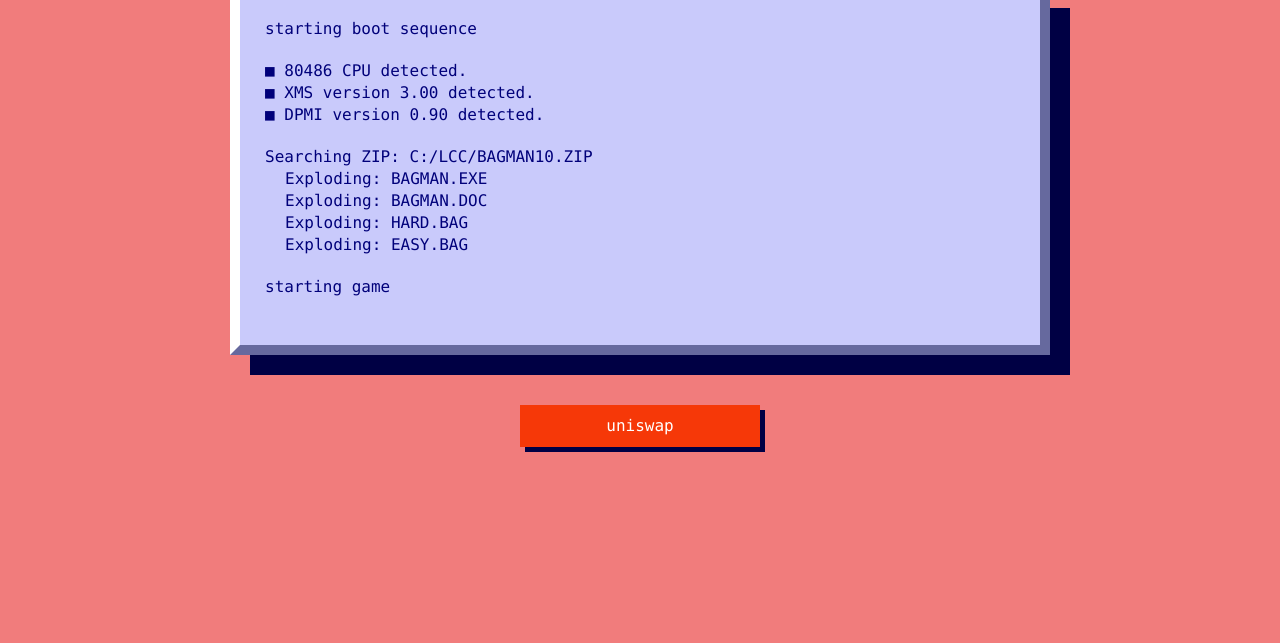
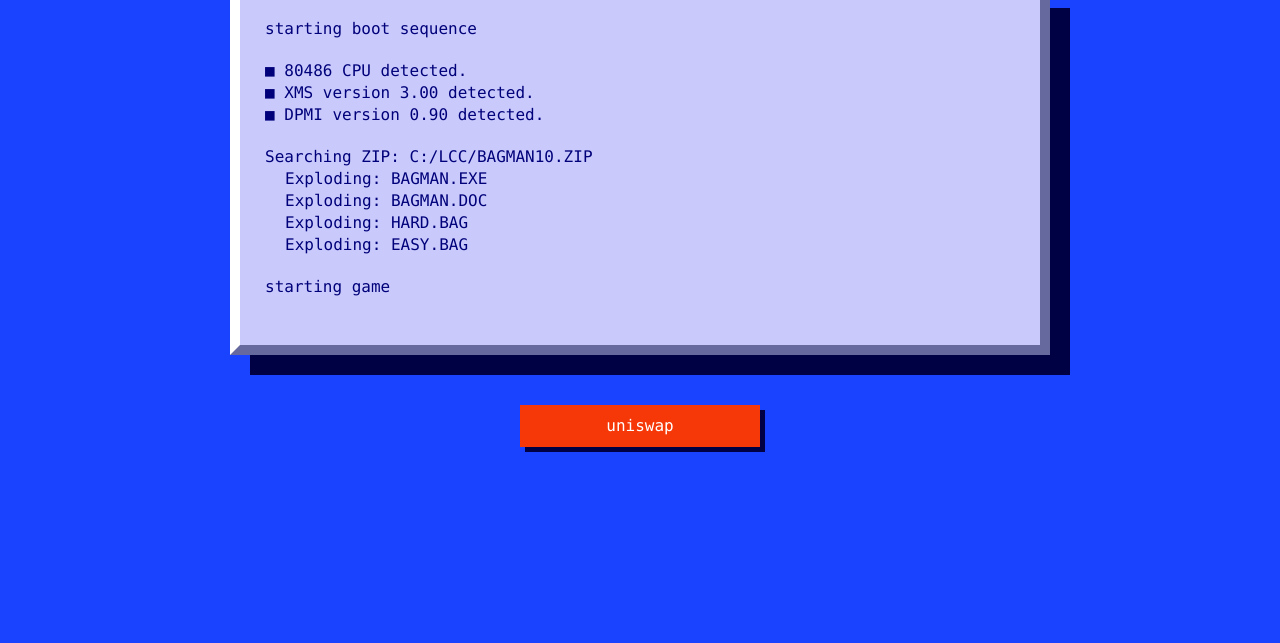
Before and after one commit to yfbeta/yfbeta.finance, a plain HTML site: page website/index.html in a window 1280 px wide. Shown: the part 157-800 px from the top of the page. Drawn offline with Linux system fonts and the light colour scheme.

Commit message:
Revert background color change.

```diff
--- a/website/styles.css
+++ b/website/styles.css
@@ -1,5 +1,5 @@
 body {
-    background-color: #f17c7c;
+    background-color: #1a43ff;
     color: #00007a;
     font-family: "Lucida Console";
     font-size:16px;
```
